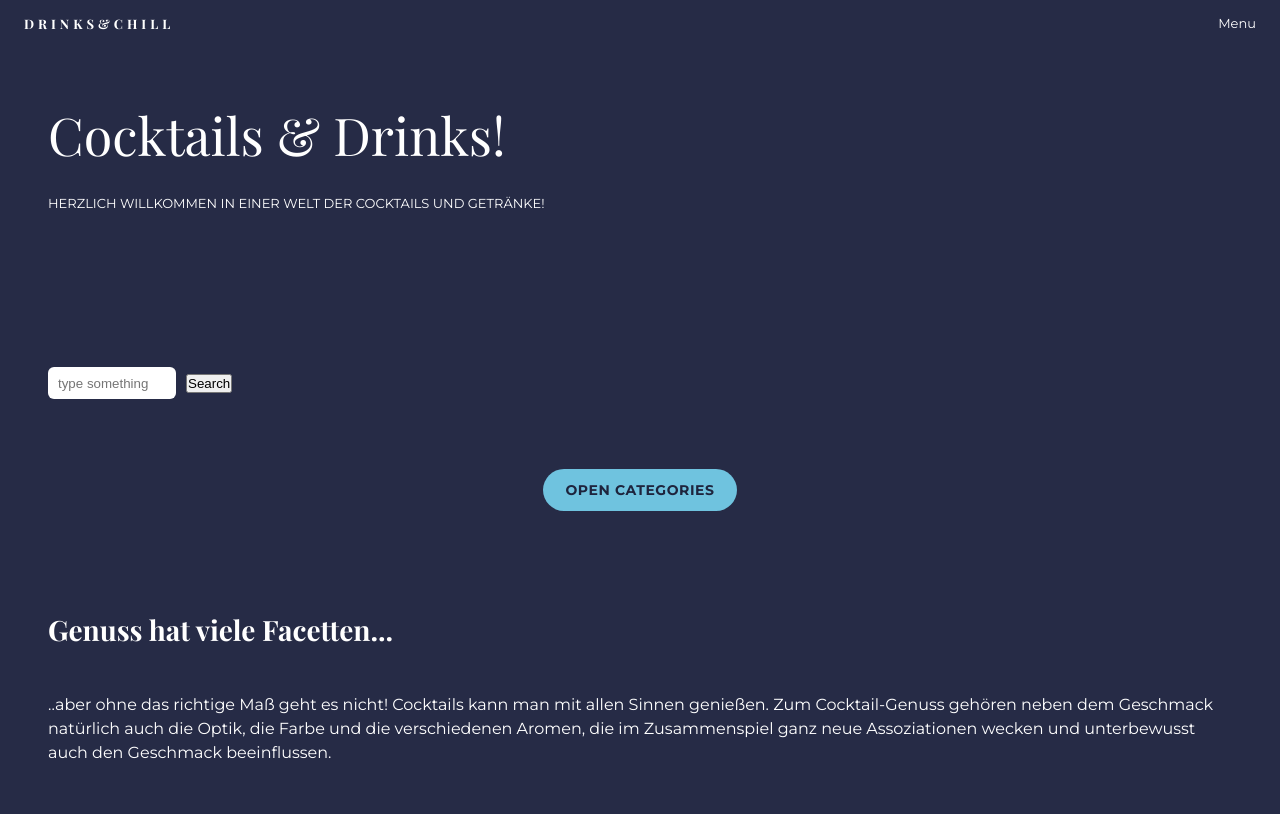
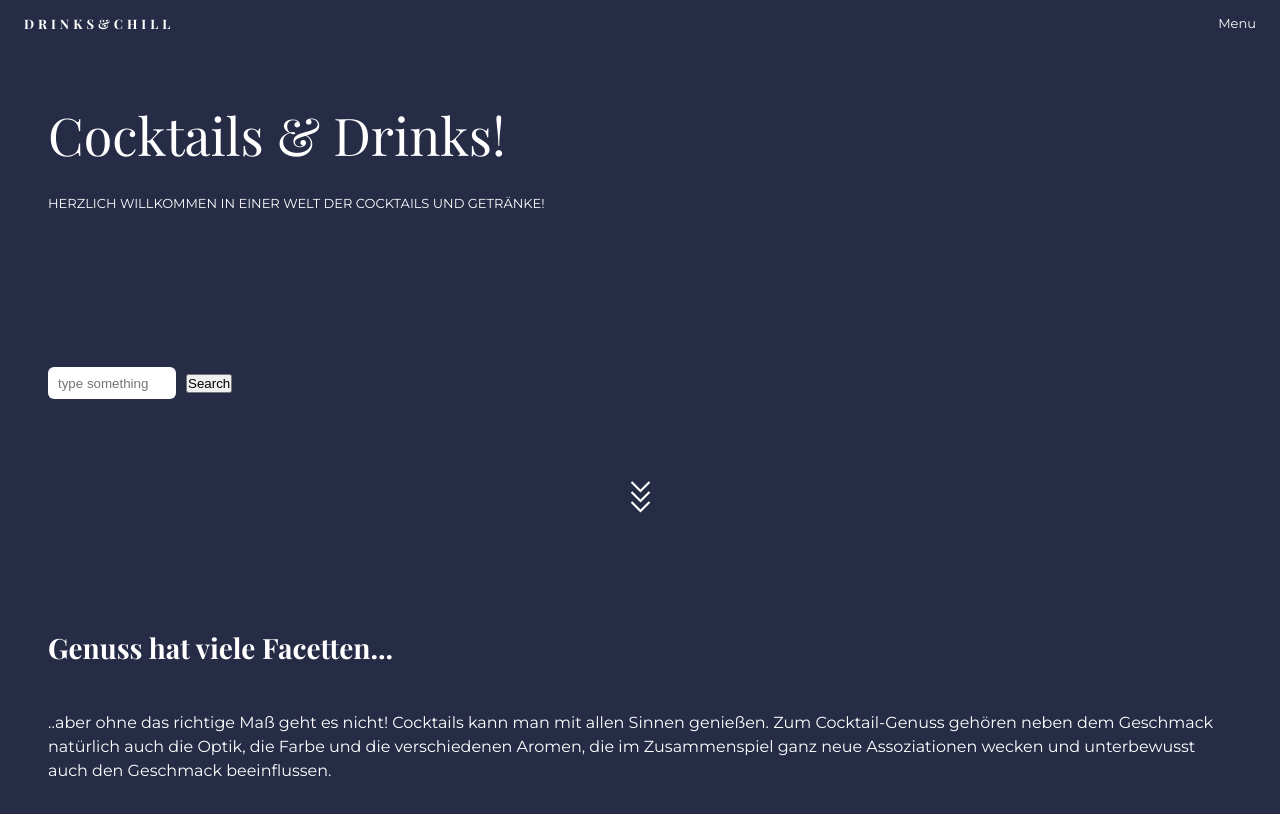
Before and after one commit to michaelsupercode/TeamF4_Frontend_Final, a React (Create React App) app: page / in a window 1280 px wide. Shown: the top 814 px of the page. Built offline with nearby package versions, Linux system fonts and the light colour scheme.

Commit message:
final rep

```diff
--- a/src/Components/arrows.jsx
+++ b/src/Components/arrows.jsx
@@ -1,13 +1,14 @@
 import { Link } from 'react-router-dom';
+import Arrows from '../Images/Arrows.png';
 
 const ArrowsImg = ({ to }) => {
   if (!to) {
-    return <span className='categories-button'>Open Categories</span>;
+    return <img src={Arrows} alt="Open Categories" className='categories-button' />;
   }
 
   return (
     <Link to={to} className='categories-button' onClick={(event) => event.stopPropagation()}>
-      Open Categories
+      <img src={Arrows} alt="Open Categories" />
     </Link>
   );
 }
--- a/src/Styles/css/App.css
+++ b/src/Styles/css/App.css
@@ -26,11 +26,6 @@ li {
 a {
     text-decoration: none;
     color: inherit;
-}
-
-img {
-    width: 240px;
-    height: 240px;
 }
 
 body {
@@ -336,7 +331,7 @@ header .title-section p {
 .categories-button {
     border: none;
     border-radius: 999px;
-    background: #6FC3DF;
+    /* background: #6FC3DF; */
     color: #1E243D;
     font-family: "Montserrat";
     font-weight: 700;
@@ -345,10 +340,6 @@ header .title-section p {
     text-transform: uppercase;
     padding: 12px 22px;
     cursor: pointer;
-}
-
-.categories-button:hover {
-    background: #5ab5d2;
 }
 
 .categories-button:active {
```
Also changed, not shown: package.json (+5 -2 lines), 1 other file (tests, documents, lock files or other folders).
